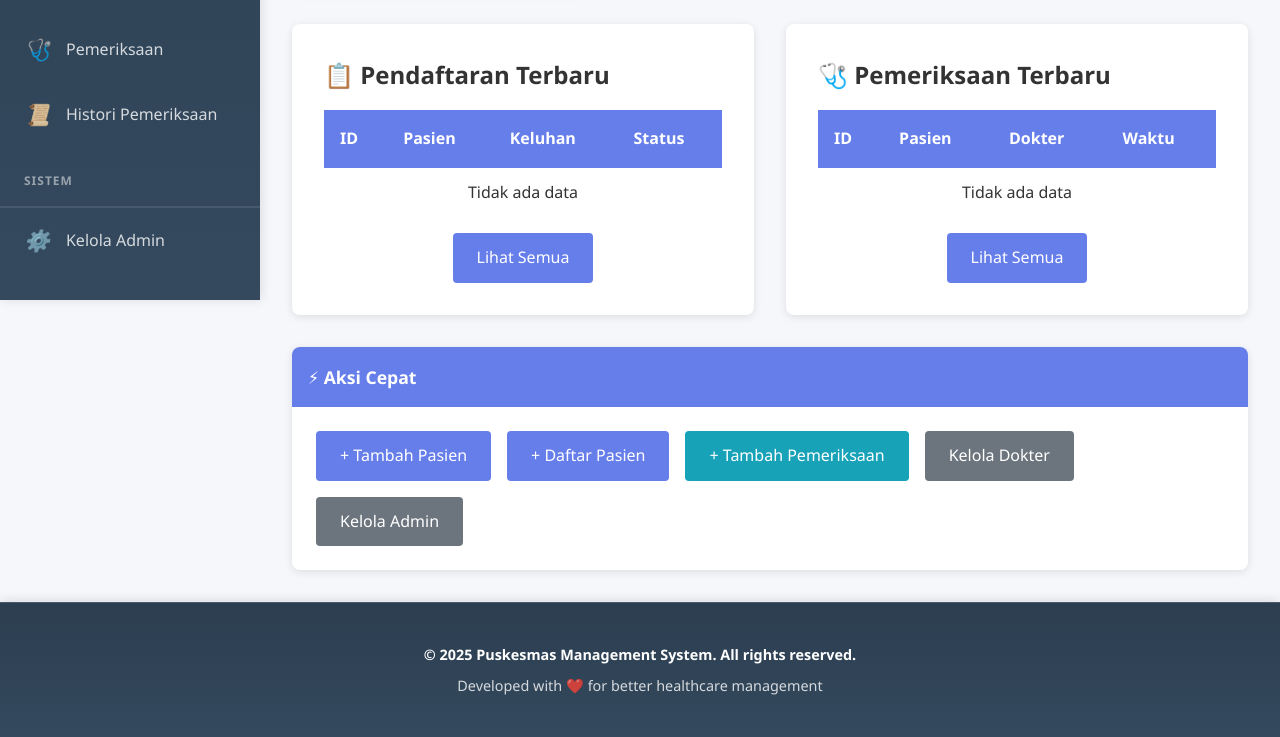
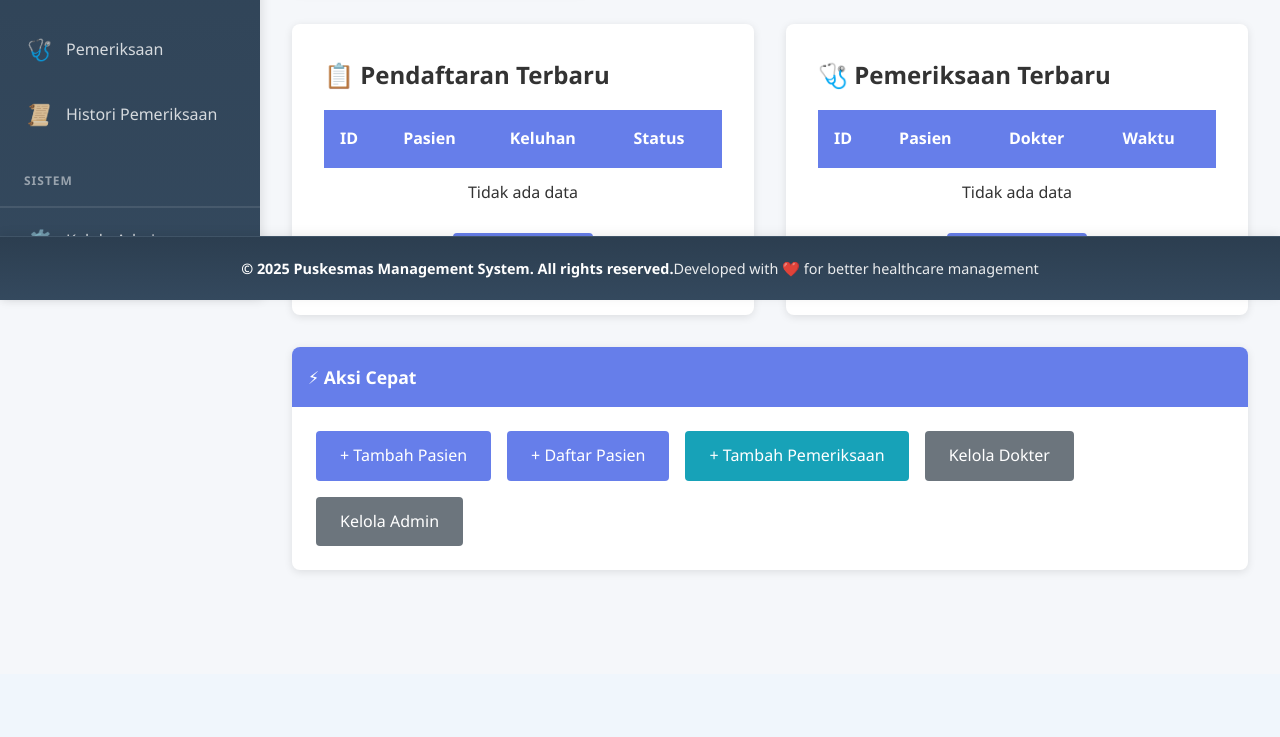
Before and after one commit to YTH404/puskesmas-app, a PHP site: page /index.php in a window 1280 px wide. Shown: the part 500-1237 px from the top of the page. After the commit the page ends 1073 px from the top, so only its background shows below. Run offline with PHP 8.4, Linux system fonts and the light colour scheme; data that the repository does not hold is empty.

Commit message:
fix: make footer sticky and ensure content not overlapped; fix malformed sidebar CSS

```diff
--- a/assets/css/style.css
+++ b/assets/css/style.css
@@ -23,19 +23,25 @@ a {
 
 /* ===== FOOTER ===== */
 .app-footer {
+    position: fixed;
+    bottom: 0;
+    left: 0;
+    width: 100%;
     background: linear-gradient(180deg, #2c3e50 0%, #34495e 100%);
-    color: rgba(255, 255, 255, 0.8);
+    color: rgba(255, 255, 255, 0.9);
     text-align: center;
-    padding: 2rem;
-    margin-top: auto;
-    border-top: 1px solid rgba(255, 255, 255, 0.1);
-    box-shadow: 0 -2px 10px rgba(0, 0, 0, 0.1);
-    width: 100%;
+    padding: 0.75rem 0;
+    border-top: 1px solid rgba(255, 255, 255, 0.06);
+    box-shadow: 0 -2px 10px rgba(0, 0, 0, 0.08);
+    z-index: 10000;
 }
 
 .footer-content {
     max-width: 1400px;
     margin: 0 auto;
+    padding: 0 1rem;
+    display: flex;
+    justify-content: center;
 }
 
 .app-footer p {
@@ -520,6 +526,11 @@ tbody tr:last-child td {
     border: 1px solid #bee5eb;
 }
 
+/* ensure page content doesn't get hidden behind the fixed footer */
+body {
+    padding-bottom: 72px; /* adjust if footer height changes */
+}
+
 /* ===== ACTION LINKS ===== */
 .action-links {
     display: flex;
```
